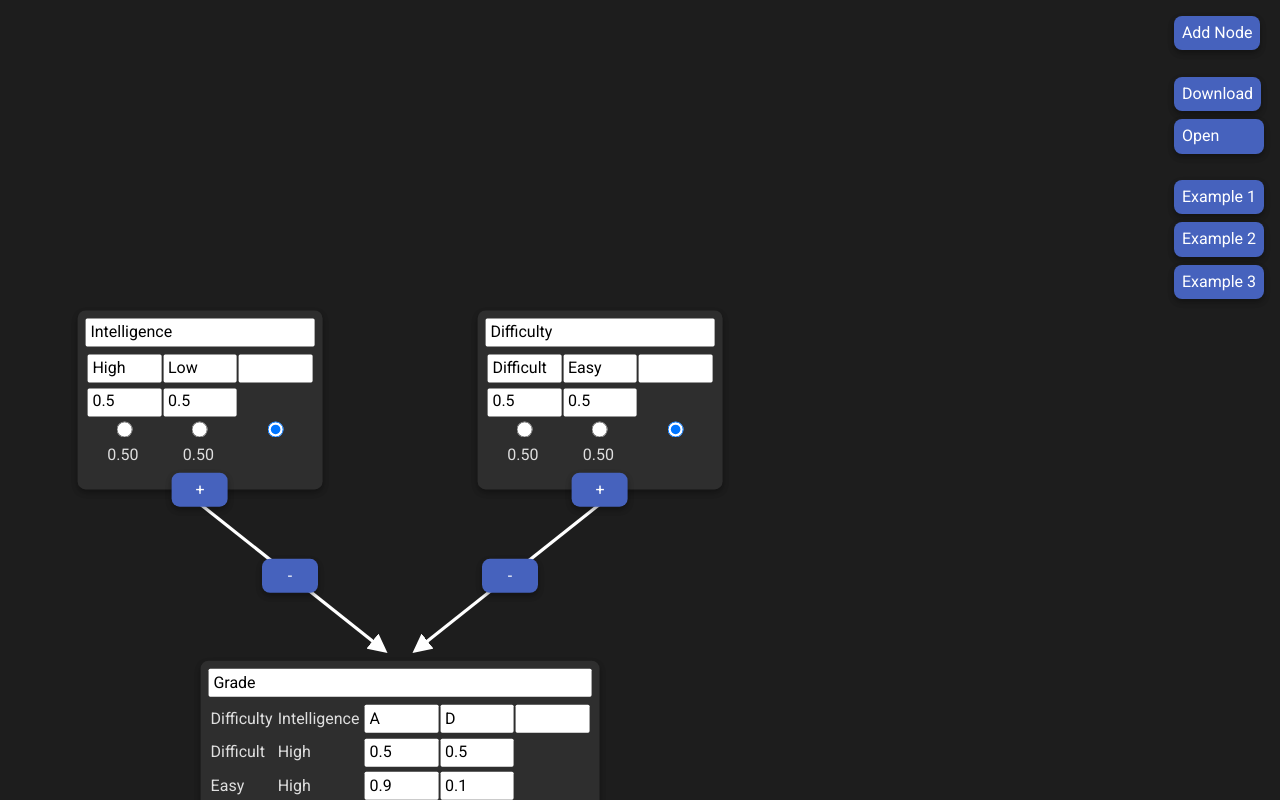
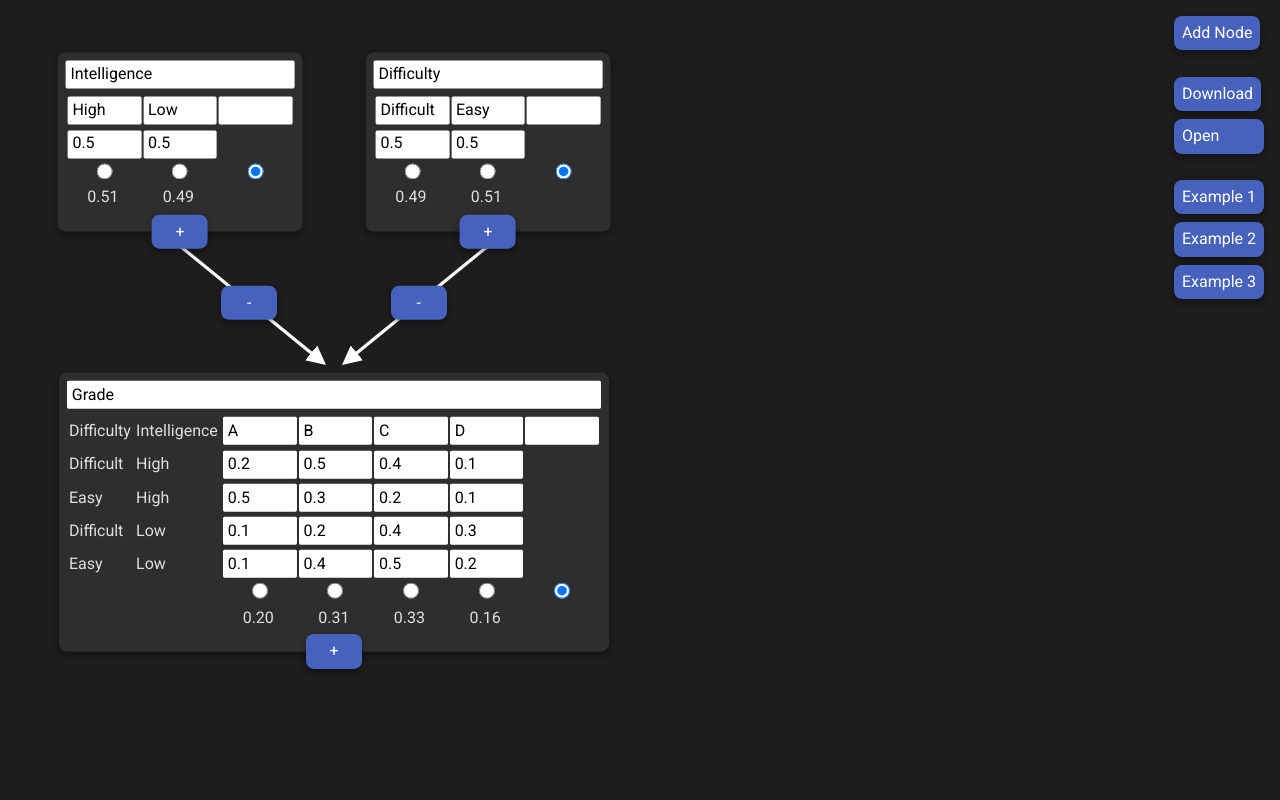
Before and after one commit to TobiasJacob/bayes-network, a React app: page / in a window 1280 px wide. Shown: the top 800 px of the page. Built offline with nearby package versions, Linux system fonts and the light colour scheme.

Commit message:
Added example loading

```diff
--- a/src/components/bayes_canvas.tsx
+++ b/src/components/bayes_canvas.tsx
@@ -2,12 +2,12 @@ import React, { useState } from 'react';
 import BayesNode from './bayes_node';
 import { existsConnection } from '../data/bayes_network';
 import BayesConnectionRenderer, { TempConnection } from './bayes_connection_renderer';
-import { exampleNetwork } from '../data/example1';
+import { exampleNetwork } from '../data/load_example';
 
 import './bayes_canvas.css';
 import { loadNetwork, saveNetwork } from '../data/save_network';
 
-const exampe = exampleNetwork();
+const exampe = exampleNetwork('Ex1');
 
 const BayesCanvas = () => {
     const [network, setNetwork] = useState(exampe);
--- a/src/data/example1.ts
+++ /dev/null
@@ -1,56 +0,0 @@
-import { BayesNetworkData } from "./bayes_network";
-import { simulateNetwork } from "./simulate_network";
-
-
-export const exampleNetwork: () => BayesNetworkData = () => {
-    const network: BayesNetworkData = {
-        nodes: {
-            "node0": {
-                positionX: 200,
-                positionY: 400,
-                name: "Intelligence",
-                table:  {
-                    nodeValues: {"val0": "High", "val1": "Low"},
-                    nodeProbabilities: {"val0": parseFloat('Nan'), "val1": parseFloat('Nan')},
-                    rows: {
-                        "": {"val0": "0.5", "val1": "0.5"}
-                    },
-                },
-                parents: [],
-            },
-            "node1": {
-                positionX: 600,
-                positionY: 400,
-                name: "Difficulty",
-                table:  {
-                    nodeValues: {"val0": "Difficult", "val1": "Easy"},
-                    nodeProbabilities: {"val0": parseFloat('Nan'), "val1": parseFloat('Nan')},
-                    rows: {
-                        "": {"val0": "0.5", "val1": "0.5"}
-                    },
-                },
-                parents: [],
-            },
-            "node2": {
-                positionX: 400,
-                positionY: 800,
-                name: "Grade",
-                table:  {
-                    nodeValues: {"val0": "A", "val1": "D"},
-                    nodeProbabilities: {"val0": parseFloat('Nan'), "val1": parseFloat('Nan')},
-                    rows: {
-                        "node0=val0,node1=val0,": {"val0": "0.5", "val1": "0.5"},
-                        "node0=val0,node1=val1,": {"val0": "0.9", "val1": "0.1"},
-                        "node0=val1,node1=val1,": {"val0": "0.5", "val1": "0.5"},
-                        "node0=val1,node1=val0,": {"val0": "0.1", "val1": "0.9"},
-                    },
-                },
-                parents: ["node0", "node1"],
-            },
-        }
-    }
-
-    simulateNetwork(network);
-
-    return network;
-}
--- /dev/null
+++ b/src/data/examples/Example1.json
@@ -0,0 +1,97 @@
+{
+    "nodes": {
+        "node0": {
+            "positionX": 180,
+            "positionY": 142,
+            "name": "Intelligence",
+            "table": {
+                "nodeValues": {
+                    "val0": "High",
+                    "val1": "Low"
+                },
+                "nodeProbabilities": {
+                    "val0": 0.5111111111111112,
+                    "val1": 0.48888888888888893
+                },
+                "rows": {
+                    "": {
+                        "val0": "0.5",
+                        "val1": "0.5"
+                    }
+                }
+            },
+            "parents": []
+        },
+        "node1": {
+            "positionX": 488,
+            "positionY": 142,
+            "name": "Difficulty",
+            "table": {
+                "nodeValues": {
+                    "val0": "Difficult",
+                    "val1": "Easy"
+                },
+                "nodeProbabilities": {
+                    "val0": 0.48888888888888893,
+                    "val1": 0.5111111111111112
+                },
+                "rows": {
+                    "": {
+                        "val0": "0.5",
+                        "val1": "0.5"
+                    }
+                }
+            },
+            "parents": []
+        },
+        "node2": {
+            "positionX": 334,
+            "positionY": 512,
+            "name": "Grade",
+            "table": {
+                "nodeValues": {
+                    "val0": "A",
+                    "val1": "B",
+                    "val2": "C",
+                    "val3": "D"
+                },
+                "nodeProbabilities": {
+                    "val0": 0.19999999999999998,
+                    "val1": 0.3111111111111111,
+                    "val2": 0.3333333333333333,
+                    "val3": 0.15555555555555556
+                },
+                "rows": {
+                    "node0=val0,node1=val0,": {
+                        "val0": "0.2",
+                        "val1": "0.5",
+                        "val2": "0.4",
+                        "val3": "0.1"
+                    },
+                    "node0=val0,node1=val1,": {
+                        "val0": "0.5",
+                        "val1": "0.3",
+                        "val2": "0.2",
+                        "val3": "0.1"
+                    },
+                    "node0=val1,node1=val1,": {
+                        "val0": "0.1",
+                        "val1": "0.4",
+                        "val2": "0.5",
+                        "val3": "0.2"
+                    },
+                    "node0=val1,node1=val0,": {
+                        "val0": "0.1",
+                        "val1": "0.2",
+                        "val2": "0.4",
+                        "val3": "0.3"
+                    }
+                }
+            },
+            "parents": [
+                "node0",
+                "node1"
+            ]
+        }
+    }
+}
--- /dev/null
+++ b/src/data/load_example.ts
@@ -0,0 +1,21 @@
+import { BayesNetworkData } from "./bayes_network";
+import { simulateNetwork } from "./simulate_network";
+
+import ex1 from "./examples/Example1.json";
+
+type ExampleID = "Ex1" | "Ex2"
+
+export const exampleNetwork = (example: ExampleID) => {
+    let network: BayesNetworkData;
+    switch (example) {
+        case "Ex1":
+            network = ex1;
+            break;
+        default:
+            break;
+    }
+
+    simulateNetwork(network);
+
+    return network;
+}
--- a/tsconfig.json
+++ b/tsconfig.json
@@ -7,6 +7,7 @@
       "jsx": "react",
       "allowJs": true,
       "moduleResolution": "node",
-      "allowSyntheticDefaultImports": true
+      "allowSyntheticDefaultImports": true,
+      "resolveJsonModule": true,
     }
   }
--- a/webpack.config.js
+++ b/webpack.config.js
@@ -13,7 +13,7 @@ module.exports = {
       {
         test: /\.css$/i,
         use: ["style-loader", "css-loader"],
-      },
+      }
     ],
   },
   devServer: {
```
